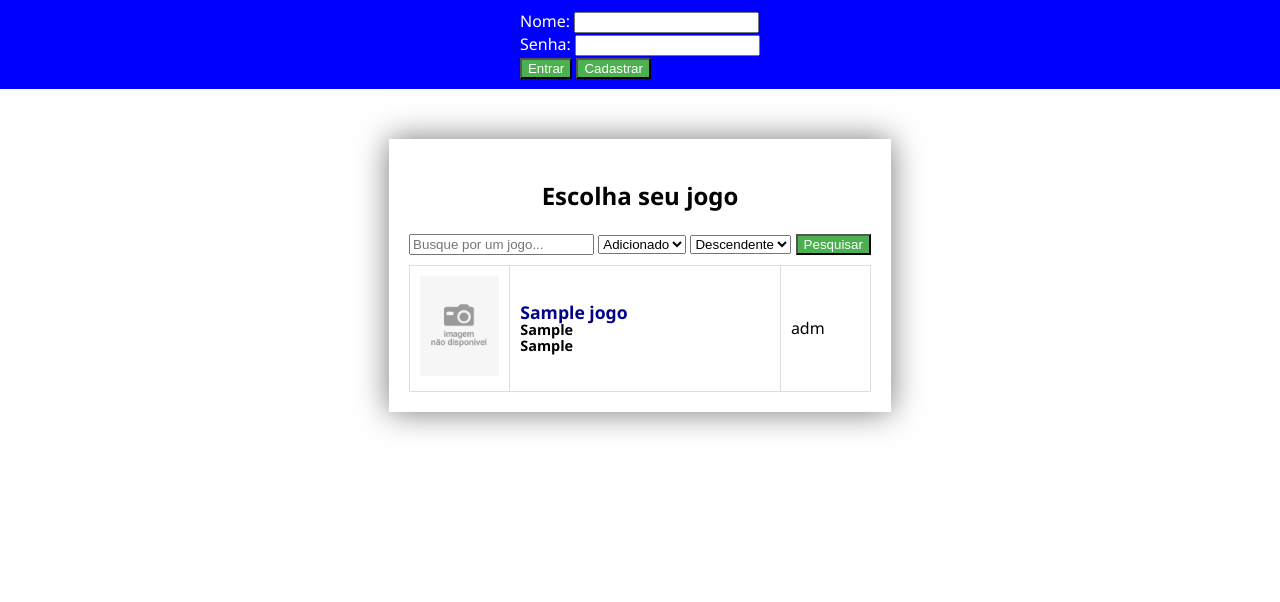
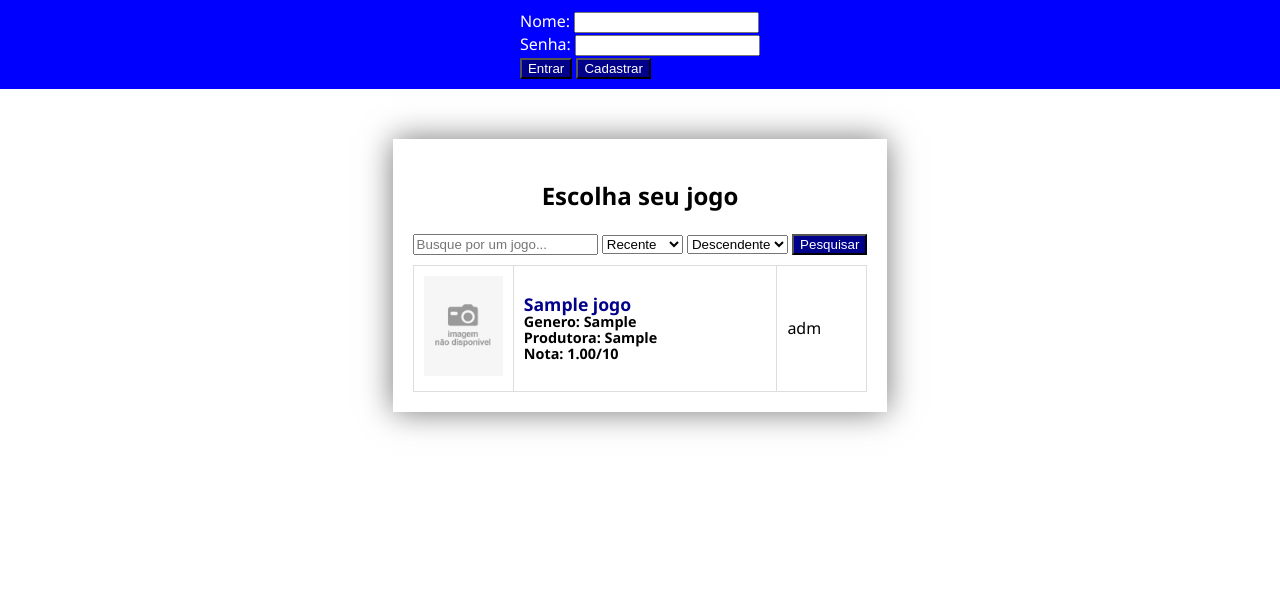
Before and after one commit to otavioborges1991/php-mysql, a PHP site: page / in a window 1280 px wide. Shown: the top 602 px of the page. Run offline with PHP 8.4, Linux system fonts and the light colour scheme; tables that the repository leaves empty hold one stand-in row (values such as "Sample post").

Commit message:
Aula 08 do modulo 01 concluída. Formulario de busca movido para um arquivo diferente A criação da tabela agora é feito numa função empty includes/funcoes.php Arquivos css agora usa characteres com acentos, espero que isso não quebre nada.

```diff
--- a/estilo/formulário.css
+++ b/estilo/formulário.css
@@ -5,7 +5,7 @@
 .toggle-btn {
     padding: 10px 16px;
     font-size: 15px;
-    background-color: #4CAF50;
+    background-color: var(--cor-secundaria);
     color: #fff;
     border: none;
     border-radius: 4px;
@@ -13,7 +13,7 @@
     margin-bottom: 15px;
 }
 
-.toggle-btn:hover { background-color: #45a049; }
+.toggle-btn:hover { background-color: var(--cor-terciaria); }
 
 .login-hidden { display: none; }
 .login-visible { display: block; }
@@ -40,7 +40,7 @@ form input[type="password"] {
 form button[type="submit"] {
     padding: 10px;
     font-size: 16px;
-    background-color: #4CAF50;
+    background-color: var(--cor-secundaria);
     color: white;
     border: none;
     border-radius: 4px;
@@ -48,7 +48,8 @@ form button[type="submit"] {
 }
 
 form button[type="submit"]:hover {
-    background-color: #45a049;
+    background-color: var(--cor-terciaria);
+    color: black;
 }
 
 form select {
--- a/estilo/media-query.css
+++ b/estilo/media-query.css
@@ -45,7 +45,7 @@
     form { margin-bottom: 10px; }
 
     form button[type="submit"] {
-        background-color: #4CAF50;
+        background-color: var(--cor-secundaria);
         color: white;
     }
 
--- /dev/null
+++ b/formulario-busca.php
@@ -0,0 +1,29 @@
+<!DOCTYPE html>
+<html lang="pt-br">
+<head>
+    <meta charset="UTF-8">
+    <meta name="viewport" content="width=device-width, initial-scale=1.0">
+    <title>Formulário de Busca</title>
+</head>
+<button id="toggle-search" class="toggle-btn" data-target="#search-container" data-hide-text="Ocultar busca" aria-expanded="false">Buscar</button>
+    <div id="search-container" class="login-hidden">
+        <form action="" method="GET" class="busca-form">
+            <input type="text" name="busca" placeholder="Busque por um jogo..." value="<?php echo isset($_GET['busca']) ? htmlspecialchars($_GET['busca']) : ''; ?>">
+
+            <select name="criterio">
+                <option value="cod" <?php echo isset($_GET['criterio']) && $_GET['criterio'] === 'cod' ? 'selected' : ''; ?>>Recente</option>
+                <option value="nome" <?php echo isset($_GET['criterio']) && $_GET['criterio'] === 'nome' ? 'selected' : ''; ?>>Nome</option>
+                <option value="genero" <?php echo isset($_GET['criterio']) && $_GET['criterio'] === 'genero' ? 'selected' : ''; ?>>Gênero</option>
+                <option value="produtora" <?php echo isset($_GET['criterio']) && $_GET['criterio'] === 'produtora' ? 'selected' : ''; ?>>Produtora</option>
+                <option value="nota" <?php echo isset($_GET['criterio']) && $_GET['criterio'] === 'nota' ? 'selected' : ''; ?>>Nota</option>
+            </select>
+
+            <select name="ordem">
+                <option value="DESC" <?php echo isset($_GET['ordem']) && $_GET['ordem'] === 'DESC' ? 'selected' : ''; ?>>Descendente</option>
+                <option value="ASC" <?php echo isset($_GET['ordem']) && $_GET['ordem'] === 'ASC' ? 'selected' : ''; ?>>Ascendente</option>
+            </select>
+
+            <button type="submit">Pesquisar</button>
+        </form>
+    </div>
+</html>
--- a/includes/funcoes.php
+++ b/includes/funcoes.php
@@ -8,3 +8,23 @@
         return $caminho;
     }
 }
+
+function contruir_tabela() {
+    // exibir a lista de jogos
+    global $busca;
+    while ($reg=$busca->fetch_object()) {
+        // Exibir cada jogo (código omitido)
+        $t = thumb($reg->capa);
+        echo
+        "<tr>
+            <td><img class='mini' src='$t' alt='Capa do $reg->nome'></td>
+            <td>
+                <h2><a href='detalhes.php?cod=$reg->cod'>$reg->nome</a></h2>
+                <h3>Genero: $reg->genero</h3>
+                <h3>Produtora: $reg->produtora</h3>
+                <h3>Nota: $reg->nota/10</h3>
+            </td>
+            <td>adm</td>
+        </tr>";
+    }
+}
--- a/index.php
+++ b/index.php
@@ -34,42 +34,30 @@
 
         <h2>Escolha seu jogo</h2>
 
-        <button id="toggle-search" class="toggle-btn" data-target="#search-container" data-hide-text="Ocultar busca" aria-expanded="false">Buscar</button>
-        <div id="search-container" class="login-hidden">
-        <form method="GET" class="busca-form">
-            <input type="text" name="busca" placeholder="Busque por um jogo..." value="<?php echo isset($_GET['busca']) ? htmlspecialchars($_GET['busca']) : ''; ?>">
-
-            <select name="ordenar">
-                <option value="cod" <?php echo isset($_GET['ordenar']) && $_GET['ordenar'] === 'cod' ? 'selected' : ''; ?>>Adicionado</option>
-                <option value="nome" <?php echo isset($_GET['ordenar']) && $_GET['ordenar'] === 'nome' ? 'selected' : ''; ?>>Nome</option>
-                <option value="genero" <?php echo isset($_GET['ordenar']) && $_GET['ordenar'] === 'genero' ? 'selected' : ''; ?>>Gênero</option>
-                <option value="produtora" <?php echo isset($_GET['ordenar']) && $_GET['ordenar'] === 'produtora' ? 'selected' : ''; ?>>Produtora</option>
-                <option value="nota" <?php echo isset($_GET['ordenar']) && $_GET['ordenar'] === 'nota' ? 'selected' : ''; ?>>Nota</option>
-            </select>
-
-            <select name="ordem">
-                <option value="DESC" <?php echo isset($_GET['ordem']) && $_GET['ordem'] === 'DESC' ? 'selected' : ''; ?>>Descendente</option>
-                <option value="ASC" <?php echo isset($_GET['ordem']) && $_GET['ordem'] === 'ASC' ? 'selected' : ''; ?>>Ascendente</option>
-            </select>
-
-            <button type="submit">Pesquisar</button>
-        </form>
-        </div>
+        <?php
+            // Incluir o formulário de busca
+            require_once 'formulario-busca.php';
+        ?>
 
         <table class="listagem">
 
             <?php
 
-                $query_mais_novo =
+                // Estes 2 tem que mudar dinamicamente de acordo com o formulário de busca
+                $criterio = $_GET['criterio'] ?? "cod";
+                $ordem = $_GET['ordem'] ?? "ASC";
+                $busca = $_GET['busca'] ?? "";
 
-                "SELECT j.cod, j.nome, j.capa, g.genero AS genero, p.produtora AS produtora
+                $query =
+
+                "SELECT j.cod, j.nome, j.capa, j.nota AS nota, g.genero AS genero, p.produtora AS produtora
                 FROM jogos j
                 JOIN generos g on j.genero = g.cod
                 JOIN produtoras p on j.produtora = p.cod
-                ORDER BY cod DESC";
+                ORDER BY $criterio $ordem";
 
 
-                $busca = $banco->query($query_mais_novo);
+                $busca = $banco->query($query);
 
                 if (!$busca) {
                     // em caso de erro na consulta
@@ -81,21 +69,8 @@
                         // nenhum jogo cadastrado
                         echo "<p>Nenhum jogo cadastrado</p>";
                     } else {
-                        // exibir a lista de jogos
-                        while ($reg=$busca->fetch_object()) {
-                            // Exibir cada jogo (código omitido)
-                            $t = thumb($reg->capa);
-                            echo
-                            "<tr>
-                                <td><img class='mini' src='$t' alt='Capa do $reg->nome'></td>
-                                <td>
-                                    <h2><a href='detalhes.php?cod=$reg->cod'>$reg->nome</a></h2>
-                                    <h3>$reg->genero</h3>
-                                    <h3>$reg->produtora</h3>
-                                </td>
-                                <td>adm</td>
-                            </tr>";
-                        }
+                        // Diferente de como ensinado no curso, estou chamando uma função para criar a tabela
+                        contruir_tabela();
                     }
                 }
             ?>
```
Lines whose indentation alone changed are shown as unchanged.
